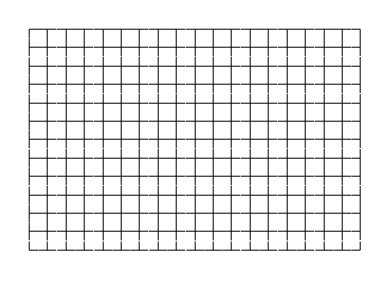
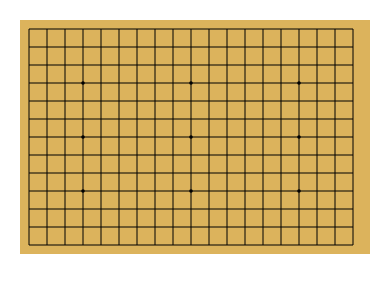
Before and after one commit to luo-git/betago, a React Native app: screen / in a window 390 px wide. Shown: the top 300 px of the page. Built offline with nearby package versions, Linux system fonts and the light colour scheme.

Commit message:
Added board star
Star positions adjust to board size

```diff
--- a/goban/goban.jsx
+++ b/goban/goban.jsx
@@ -15,17 +15,17 @@ class Goban extends Component {
   }
 
   handlePress = (cellId) => {
-    let newState = _.cloneDeep(this.state);
+    let newState = cloneDeep(this.state);
     if (this.state.turn === 0) {
       newState.turn = 1;
-      const newCell = _.cloneDeep(newState.board[cellId[0]][cellId[1]]);
+      const newCell = cloneDeep(newState.board[cellId[0]][cellId[1]]);
       newCell.stoneState = 1;
       newState.board[cellId[0]][cellId[1]] = newCell;
       this.setState(newState);
     }
     if (this.state.turn === 1) {
       newState.turn = 0;
-      const newCell = _.cloneDeep(newState.board[cellId[0]][cellId[1]]);
+      const newCell = cloneDeep(newState.board[cellId[0]][cellId[1]]);
       newCell.stoneState = 2;
       newState.board[cellId[0]][cellId[1]] = newCell;
       this.setState(newState);
@@ -51,8 +51,49 @@ class Goban extends Component {
    * Generate a unique key for a given tuple
    */
   getUniqueKey = (x, y) => {
-    let num = Number("1" + x + y);
+    let num = 10000 + x * 100 + y;
     return num;
+  };
+
+  checkStar = (row, col) => {
+    const boardRow = this.props.boardSize[0];
+    const boardCol = this.props.boardSize[1];
+
+    if (boardRow >= 11 && boardCol >= 11) {
+      if (
+        (row === 3 || row === boardRow - 4) &&
+        (col === 3 || col === boardCol - 4)
+      ) {
+        return true;
+      }
+    } else if (boardRow >= 9 && boardCol >= 9) {
+      if (
+        (row === 2 || row === this.props.boardSize[0] - 3) &&
+        (col === 2 || col === this.props.boardSize[1] - 3)
+      ) {
+        return true;
+      }
+    }
+    if (boardRow % 2 === 1 && boardCol % 2 === 1) {
+      if (
+        row === Math.floor(boardRow / 2) &&
+        col === Math.floor(boardCol / 2)
+      ) {
+        return true;
+      }
+      if (boardRow >= 13 && boardCol >= 13) {
+        if (
+          (row === 3 && col === Math.floor(boardCol / 2)) ||
+          (row === Math.floor(boardRow / 2) &&
+            (col === 3 || col === boardCol - 4)) ||
+          (row === boardRow - 4 && col === Math.floor(boardCol / 2))
+        ) {
+          return true;
+        }
+      }
+    }
+
+    return false;
   };
 
   /**
@@ -61,7 +102,7 @@ class Goban extends Component {
   renderByID = ({ cellId, stoneState }) => {
     const row = cellId[0];
     const col = cellId[1];
-    const size = this.props.boardWidth / this.props.boardSize[1];
+    const size = Math.floor(this.props.boardWidth / this.props.boardSize[1]);
     if (row === 0) {
       if (col === 0) {
         // Top left corner
@@ -167,7 +208,7 @@ class Goban extends Component {
         <GobanCross
           cellId={cellId}
           cellSize={size}
-          isStar={false}
+          isStar={this.checkStar(row, col)}
           stoneState={stoneState}
           handlePress={this.handlePress}
           key={this.getUniqueKey(row, col)}
@@ -191,7 +232,9 @@ class Goban extends Component {
   };
 
   render() {
-    return <View>{this.renderCells()}</View>;
+    return (
+      <View style={{ backgroundColor: "#dcb35c" }}>{this.renderCells()}</View>
+    );
   }
 }
 
```
